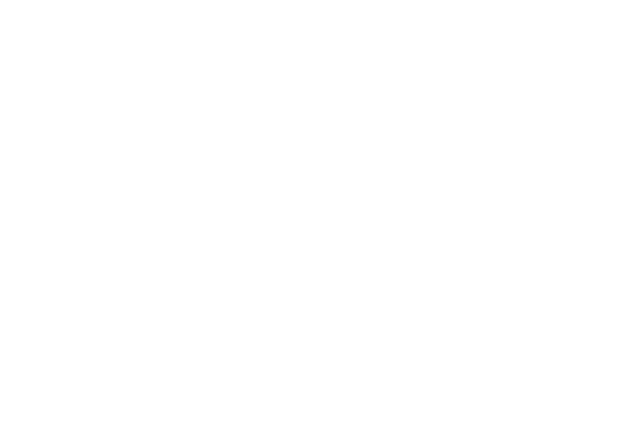
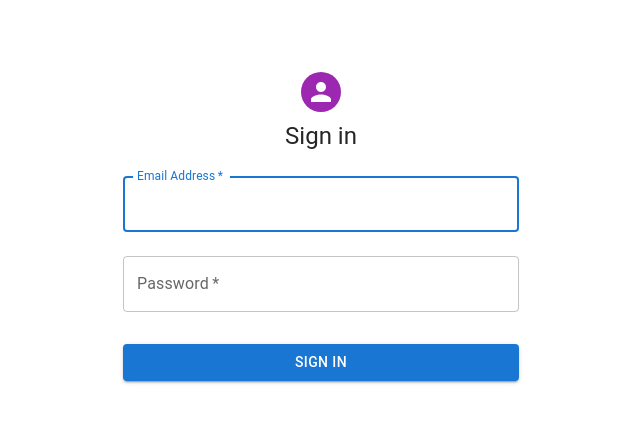
Before and after one commit to akshayr1298/E-commerce, a React (Create React App) app in the folder client/: page /adminlogin in a window 1280 px wide. Before the commit this address had no page. Shown: the top 422 px of the page, without its empty margins (319-959 px from the left). Built offline with nearby package versions, Linux system fonts and the light colour scheme.

Commit message:
4thcommit

```diff
--- a/client/src/App.js
+++ b/client/src/App.js
@@ -2,6 +2,7 @@ import './App.css';
 import { BrowserRouter as Router, Route, Routes } from 'react-router-dom'
 import HomePage from './Pages/HomePage';
 import OTPvalidation from './Components/OTPvalidation/OTPvalidation';
+import AdminLoginPages from './Pages/AdminLoginPages';
 
 
 function App() {
@@ -11,6 +12,7 @@ function App() {
       <Routes>
         <Route exact path='/' element={<HomePage/>} />
         <Route path = '/otpVarification' element={<OTPvalidation/>} />
+        <Route path = '/adminlogin' element={<AdminLoginPages/>}/>
 
       </Routes>
      </Router>
--- /dev/null
+++ b/client/src/Components/AdminLogin/AdminLogin.jsx
@@ -0,0 +1,89 @@
+import * as React from 'react';
+import Avatar from '@mui/material/Avatar';
+import Button from '@mui/material/Button';
+import CssBaseline from '@mui/material/CssBaseline';
+import TextField from '@mui/material/TextField';
+import Grid from '@mui/material/Grid';
+import Box from '@mui/material/Box';
+import Typography from '@mui/material/Typography';
+import Container from '@mui/material/Container';
+import { createTheme, ThemeProvider } from '@mui/material/styles';
+
+
+
+const theme = createTheme();
+
+export default function AdminLogin() {
+  const handleSubmit = (event) => {
+    event.preventDefault();
+    const data = new FormData(event.currentTarget);
+    console.log({
+      email: data.get('email'),
+      password: data.get('password'),
+    });
+  };
+
+  return (
+    <ThemeProvider theme={theme}>
+      <Container component="main" maxWidth="xs">
+        <CssBaseline />
+        <Box
+          sx={{
+            marginTop: 8,
+            display: 'flex',
+            flexDirection: 'column',
+            alignItems: 'center',
+          }}
+        >
+          <Avatar sx={{ m: 1, bgcolor: 'secondary.main' }}>
+
+          </Avatar>
+          <Typography component="h1" variant="h5">
+            Sign in
+          </Typography>
+          <Box component="form" onSubmit={handleSubmit} noValidate sx={{ mt: 1 }}>
+            <TextField
+              margin="normal"
+              required
+              fullWidth
+              id="email"
+              label="Email Address"
+              name="email"
+              autoComplete="email"
+              autoFocus
+
+            />
+            <TextField
+              margin="normal"
+              required
+              fullWidth
+              name="password"
+              label="Password"
+              type="password"
+              id="password"
+              autoComplete="current-password"
+            />
+
+            <Button
+              type="submit"
+              fullWidth
+              variant="contained"
+              sx={{ mt: 3, mb: 2 }}
+            >
+              Sign In
+            </Button>
+            <Grid container>
+              <Grid item xs>
+
+              </Grid>
+              <Grid item>
+
+              </Grid>
+            </Grid>
+          </Box>
+        </Box>
+
+      </Container>
+    </ThemeProvider>
+  );
+}
--- /dev/null
+++ b/client/src/Components/Gallery/Gallery.jsx
@@ -0,0 +1,42 @@
+import React, { useState } from 'react';
+import 'antd/dist/antd.css';
+import { Image } from 'antd';
+import { Col, Row } from 'antd';
+
+const Gallery = () => {
+  const [visible, setVisible] = useState(false);
+  return (
+    <>
+     <Row>
+       <Col span={12}>
+      <Image
+        preview={{
+          visible: false,
+        }}
+
+         src="https://mir-s3-cdn-cf.behance.net/project_modules/max_1200/44c62a34522169.5a575c5ea2903.jpg"
+        onClick={() => setVisible(true)}
+      />
+      </Col>
+      </Row>
+      <div
+        style={{
+          display: 'none',
+        }}
+      >git
+        <Image.PreviewGroup
+          preview={{
+            visible,
+            onVisibleChange: (vis) => setVisible(vis),
+          }}
+        >
+          <Image src="https://mir-s3-cdn-cf.behance.net/project_modules/max_1200/44c62a34522169.5a575c5ea2903.jpg" />
+          <Image src="https://mir-s3-cdn-cf.behance.net/project_modules/max_1200/93d88834522169.5a575c5ea3701.jpg" />
+          <Image src="https://mir-s3-cdn-cf.behance.net/project_modules/max_1200/a2b9c834522169.5a575c5ea2f45.jpg" />
+        </Image.PreviewGroup>
+      </div>
+    </>
+  );
+};
+
+export default Gallery;
--- a/client/src/Components/cardswiper/Cardswiper.css
+++ b/client/src/Components/cardswiper/Cardswiper.css
@@ -1,48 +1,5 @@
-#cardswiper { height: 100% }
-html,
-body {
-  position: relative;
-  height: 100%;
-}
 
-body {
-  background: #eee;
-  font-family: Helvetica Neue, Helvetica, Arial, sans-serif;
-  font-size: 14px;
-  color: #000;
-  margin: 0;
-  padding: 0;
-}
-
-.swiper {
-  width: 100%;
-  height: 100%;
-}
-
-.swiper-slide {
-  height: 35vh;
-  text-align: center;
-  font-size: 18px;
-  background: #fff;
-
-  /* Center slide text vertically */
-  display: -webkit-box;
-  display: -ms-flexbox;
-  display: -webkit-flex;
-  display: flex;
-  -webkit-box-pack: center;
-  -ms-flex-pack: center;
-  -webkit-justify-content: center;
-  justify-content: center;
-  -webkit-box-align: center;
-  -ms-flex-align: center;
-  -webkit-align-items: center;
-  align-items: center;
-}
-
-.swiper-slide img {
-  display: block;
-  width: 100%;
-  height: 100%;
-  object-fit: cover;
-}
+.cardmedia:hover{
+    transform: scale(1.1);
+    transition: transform .5s ease;
+  }
--- a/client/src/Components/cardswiper/Cardswiper.js
+++ b/client/src/Components/cardswiper/Cardswiper.js
@@ -4,7 +4,7 @@ import CardContent from '@mui/material/CardContent';
 import CardMedia from '@mui/material/CardMedia';
 import Typography from '@mui/material/Typography';
 import { Button, CardActionArea, CardActions,Grid } from '@mui/material';
-
+import './Cardswiper.css'
 
 export default function MultiActionAreaCard() {
   return (
@@ -19,6 +19,7 @@ export default function MultiActionAreaCard() {
     <Card sx={{ maxWidth: 345 }}>
       <CardActionArea>
         <CardMedia
+          className="cardmedia"
           component="img"
           height="250"
           sx={{
@@ -48,6 +49,7 @@ export default function MultiActionAreaCard() {
     <Card sx={{ maxWidth: 345 }}>
       <CardActionArea>
         <CardMedia
+         className="cardmedia"
           component="img"
           height="250"
           sx={{
@@ -78,6 +80,7 @@ export default function MultiActionAreaCard() {
     <Card sx={{ maxWidth: 345 }}>
       <CardActionArea>
         <CardMedia
+        className="cardmedia"
           component="img"
           height="250"
           sx={{
@@ -108,6 +111,7 @@ export default function MultiActionAreaCard() {
     <Card sx={{ maxWidth: 345 }}>
       <CardActionArea>
         <CardMedia
+        className="cardmedia"
           component="img"
           height="250"
           sx={{
--- /dev/null
+++ b/client/src/Pages/AdminLoginPages.jsx
@@ -0,0 +1,12 @@
+import React from 'react'
+import AdminLogin from '../Components/AdminLogin/AdminLogin'
+
+function AdminLoginPages() {
+  return (
+    <div>
+      <AdminLogin/>
+    </div>
+  )
+}
+
+export default AdminLoginPages
--- a/client/src/Pages/HomePage.js
+++ b/client/src/Pages/HomePage.js
@@ -2,6 +2,7 @@
 import React from 'react'
 import Cardswiper from '../Components/cardswiper/Cardswiper'
 import Slider from '../Components/Carousuel/Slider'
+import Gallery from '../Components/Gallery/Gallery'
 import Navbar from '../Components/Navbar/Navbar'
 
 function HomePage() {
@@ -10,6 +11,7 @@ function HomePage() {
       <Navbar/>
       <Slider/>
       <Cardswiper/>
+      <Gallery/>
     </div>
   )
 }
```
